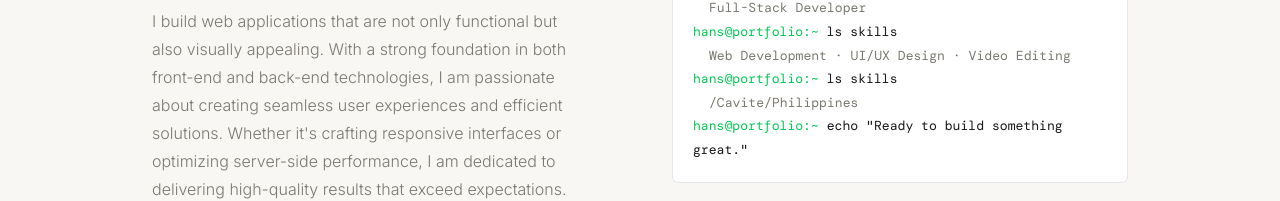
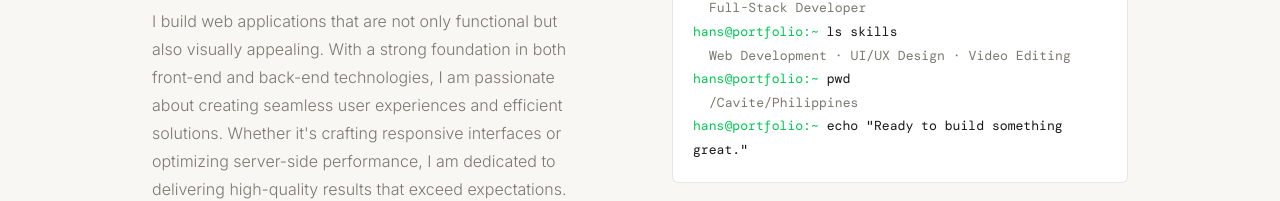
Before and after one commit to 1nOnlyHans/My-Portofolio, a React (Vite) app: page / in a window 1280 px wide. Shown: the part 413-614 px from the top of the page. Built offline with nearby package versions, Linux system fonts and the light colour scheme; a web font is replaced by a local one.

Commit message:
Fix hero command line duplicated command

```diff
--- a/src/sections/hero.jsx
+++ b/src/sections/hero.jsx
@@ -29,18 +29,6 @@ function HeroName() {
             Diaz
           </span>
         </h1>
-
-        {/* <div className="relative w-28 shrink-0 sm:w-36 md:w-44">
-          <div className="absolute -inset-2 -z-10 translate-x-2 translate-y-2 border border-border bg-secondary" />
-          <div className="aspect-square overflow-hidden shadow-sm">
-            <img
-              src={hansPhoto}
-              alt="Hans Diaz sitting outdoors"
-              className="h-full w-full scale-150 object-cover"
-              style={{ objectPosition: "54% 100%" }}
-            />
-          </div>
-        </div> */}
       </div>
 
       <p
@@ -86,7 +74,7 @@ function HeroTerminal() {
     { output: "Full-Stack Developer" },
     { prompt: "hans@portfolio:~", command: "ls skills" },
     { output: "Web Development · UI/UX Design · Video Editing" },
-    { prompt: "hans@portfolio:~", command: "ls skills" },
+    { prompt: "hans@portfolio:~", command: "pwd" },
     { output: "/Cavite/Philippines" },
   ];
 
```
